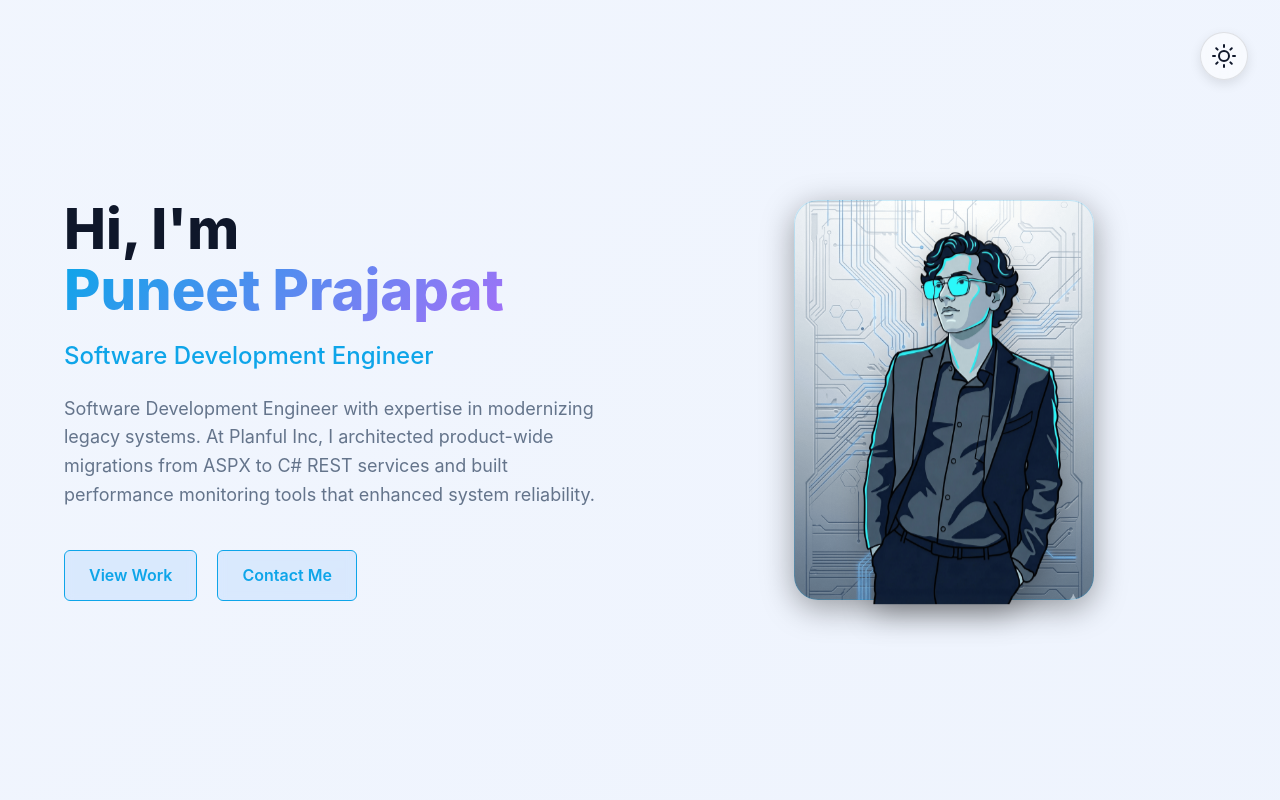
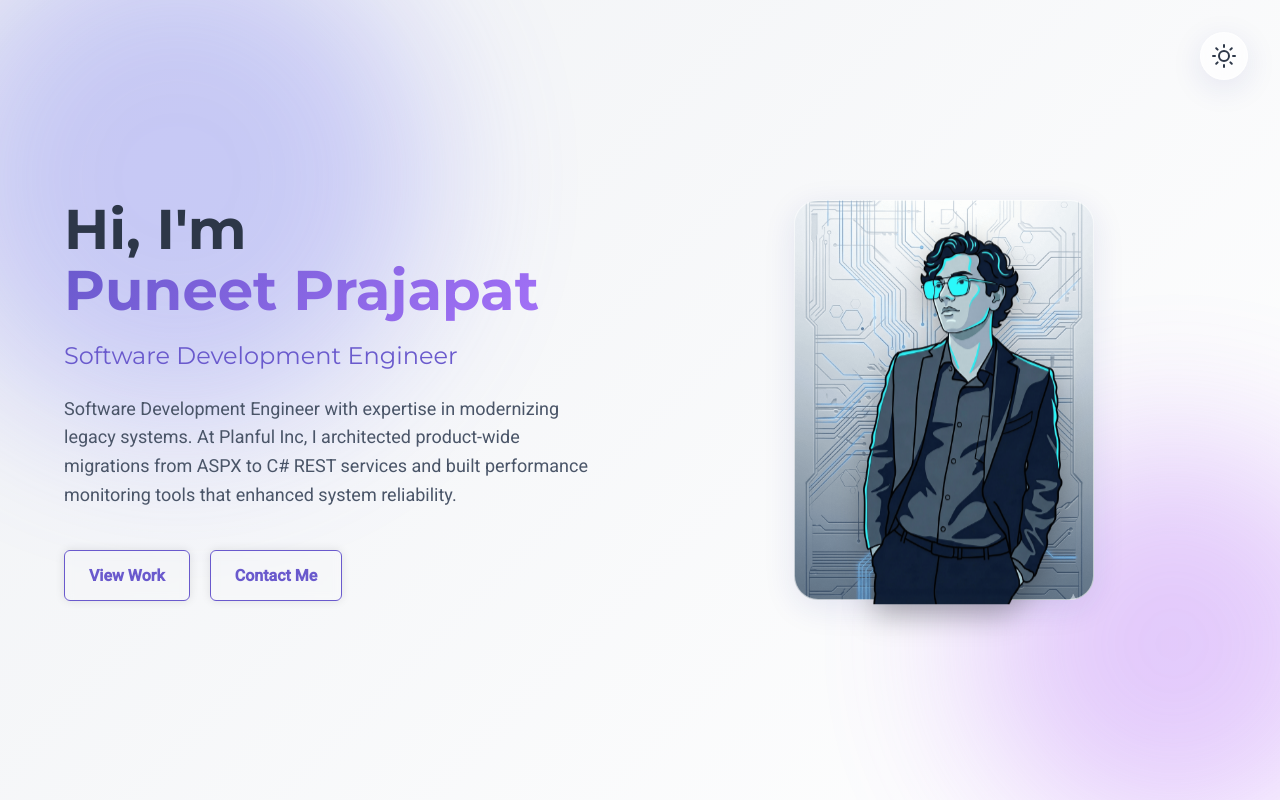
Before and after one commit to prajapat23puneet/Portfolio, a React (Vite) app: page / in a window 1280 px wide. Shown: the top 800 px of the page. Built offline with nearby package versions, Linux system fonts and the light colour scheme.

Commit message:
glass theme applied

```diff
--- a/index.html
+++ b/index.html
@@ -7,6 +7,11 @@
   <link rel="apple-touch-icon" href="/favicon.png" />
   <meta name="viewport" content="width=device-width, initial-scale=1.0" />
   <title>Puneet Prajapat | Portfolio</title>
+  <link rel="preconnect" href="https://fonts.googleapis.com/">
+  <link rel="preconnect" href="https://fonts.gstatic.com/" crossorigin>
+  <link
+    href="https://fonts.googleapis.com/css2?family=Montserrat:wght@400;600;700&family=Roboto:wght@300;400;500&display=swap"
+    rel="stylesheet">
   <link rel="preload" href="/images/tech-card-dark.png" as="image" media="(prefers-color-scheme: dark)">
   <link rel="preload" href="/images/avatar-dark.png" as="image" media="(prefers-color-scheme: dark)">
   <link rel="preload" href="/images/tech-card-light.png" as="image" media="(prefers-color-scheme: light)">
--- a/src/App.jsx
+++ b/src/App.jsx
@@ -9,6 +9,8 @@ import ThemeToggle from './components/ThemeToggle';
 function App() {
   return (
     <div className="App">
+      <div className="ambient-blob blob-1"></div>
+      <div className="ambient-blob blob-2"></div>
       <ThemeToggle />
       <Hero />
       <About />
--- a/src/components/About.css
+++ b/src/components/About.css
@@ -31,8 +31,8 @@
 .experience-card,
 .education-card {
     padding: 30px;
-    border-radius: 12px;
-    border: 1px solid var(--border-color);
+    /* border-radius: 12px; handled by .glass */
+    /* border: 1px solid var(--border-color); handled by .glass */
     transition: transform 0.2s, box-shadow 0.2s;
 }
 
--- a/src/components/Hero.css
+++ b/src/components/Hero.css
@@ -87,22 +87,9 @@
     width: 300px;
     height: 400px;
     z-index: 0;
-    /* Deep Glass Effect */
-    background-color: var(--card-bg);
-    /* Fallback/Tint */
+    /* Styles now handled by .glass utility */
     background-size: cover;
     background-position: center;
-
-    /* Smooth corners */
-    border-radius: 24px;
-
-    /* Glass properties */
-    backdrop-filter: blur(12px);
-    -webkit-backdrop-filter: blur(12px);
-
-    /* Border and Shadow */
-    border: 1px solid var(--border-color);
-    box-shadow: 0 8px 32px 0 rgba(0, 0, 0, 0.37);
 }
 
 .hero-avatar {
--- a/src/components/Hero.jsx
+++ b/src/components/Hero.jsx
@@ -64,7 +64,7 @@ const Hero = () => {
                 <div className="hero-visuals">
                     <div className="hero-image-container">
                         <div
-                            className="hero-glass-card"
+                            className="hero-glass-card glass"
                             style={{ backgroundImage: `url(${cardImage})` }}
                         ></div>
                         <motion.img
--- a/src/components/Projects.css
+++ b/src/components/Projects.css
@@ -17,9 +17,9 @@
 }
 
 .project-card {
-    background: var(--card-bg);
+    /* background: var(--card-bg); handled by .glass */
     /* Master Glass Variable */
-    border: 1px solid var(--border-color);
+    /* border: 1px solid var(--border-color); handled by .glass */
     border-radius: 16px;
     padding: 2rem;
     height: 100%;
--- a/src/components/Skills.css
+++ b/src/components/Skills.css
@@ -37,7 +37,7 @@
     flex-direction: column;
     align-items: center;
     justify-content: center;
-    background: var(--card-bg);
+    /* background: var(--card-bg); handled by .glass */
     border-radius: 1rem;
     cursor: pointer;
     transition: all 0.3s ease;
--- a/src/components/ThemeToggle.css
+++ b/src/components/ThemeToggle.css
@@ -3,13 +3,9 @@
     top: 2rem;
     right: 2rem;
     bottom: auto;
+    bottom: auto;
     /* Reset bottom */
-    background-color: rgba(22, 27, 34, 0.6);
-    /* Dark mode default glass */
-    backdrop-filter: blur(8px);
-    -webkit-backdrop-filter: blur(8px);
-    border: 1px solid rgba(255, 255, 255, 0.1);
-    box-shadow: 0 4px 12px rgba(0, 0, 0, 0.2);
+    /* background-color etc removed for .glass */
     color: var(--text-primary);
     width: 48px;
     height: 48px;
@@ -25,10 +21,7 @@
 }
 
 [data-theme='light'] .theme-toggle {
-    background-color: rgba(255, 255, 255, 0.5);
-    /* Light mode glass */
-    border: 1px solid rgba(0, 0, 0, 0.1);
-    box-shadow: 0 4px 12px rgba(0, 0, 0, 0.1);
+    /* light mode styles removed for .glass */
 }
 
 .theme-toggle:hover {
--- a/src/components/ThemeToggle.jsx
+++ b/src/components/ThemeToggle.jsx
@@ -42,7 +42,7 @@ const ThemeToggle = () => {
 
     return (
         <button
-            className="theme-toggle"
+            className="theme-toggle glass"
             onClick={toggleTheme}
             aria-label={`Switch to ${theme === 'dark' ? 'light' : 'dark'} mode`}
         >
--- a/src/index.css
+++ b/src/index.css
@@ -1,34 +1,40 @@
 /* Global Styles & Variables */
 :root {
-  /* Dark Mode Palette (Synthwave) */
+  /* Dark Mode Palette (Synthwave/Cyberpunk) */
   --bg-color: #050505;
-  --bg-gradient-start: #0f0c29;
-  --bg-gradient-end: #302b63;
-  --text-primary: #ffffff;
-  --text-secondary: #a1a1aa;
-  --accent-color: #00f2ea;
-  --accent-hover: #00c4bd;
-  /* Slightly darker cyan for hover */
+  --bg-gradient: radial-gradient(circle at top left, #1A1A2E, #0F0F1A);
+  --glass-bg: rgba(255, 255, 255, 0.05);
+  --glass-border: rgba(255, 255, 255, 0.1);
+  --glass-shadow: 0 8px 32px 0 rgba(0, 0, 0, 0.37);
+  --text-primary: #E0E0E0;
+  --text-secondary: #B0B0B0;
+  --accent-color: #8A2BE2;
+  /* Amethyst */
+  --accent-hover: #9932CC;
   --card-bg: rgba(20, 20, 30, 0.6);
+  /* Fallback */
   --hero-card-img: url('./assets/tech-card-dark.png');
-  --border-color: rgba(0, 242, 234, 0.2);
-  --backdrop-blur: blur(12px);
-  --font-main: 'Inter', -apple-system, BlinkMacSystemFont, 'Segoe UI', Roboto, Oxygen, Ubuntu, Cantarell, 'Open Sans', 'Helvetica Neue', sans-serif;
+  --backdrop-blur: blur(16px);
+  --font-header: 'Montserrat', sans-serif;
+  --font-body: 'Roboto', sans-serif;
 }
 
 [data-theme='light'] {
-  /* Light Mode Palette (Clean Tech) */
+  /* Light Mode Palette (Clean/Frost) */
   --bg-color: #ffffff;
-  --bg-gradient-start: #ffffff;
-  --bg-gradient-end: #e0eafc;
-  --text-primary: #0f172a;
-  --text-secondary: #64748b;
-  --accent-color: #0ea5e9;
-  --accent-hover: #0284c7;
-  /* Darker blue for hover */
+  --bg-gradient: linear-gradient(135deg, #F0F2F5 0%, #FFFFFF 100%);
+  --glass-bg: rgba(255, 255, 255, 0.65);
+  --glass-border: rgba(255, 255, 255, 0.6);
+  --glass-shadow: 0 8px 32px 0 rgba(31, 38, 135, 0.1);
+  --text-primary: #2D3748;
+  /* Dark Slate */
+  --text-secondary: #4A5568;
+  --accent-color: #6A5ACD;
+  /* Slate Blue */
+  --accent-hover: #7B68EE;
   --card-bg: rgba(255, 255, 255, 0.6);
+  /* Fallback */
   --hero-card-img: url('./assets/tech-card-light.png');
-  --border-color: rgba(14, 165, 233, 0.2);
 }
 
 * {
@@ -38,30 +44,15 @@
 }
 
 body {
-  font-family: var(--font-main);
-  background-color: var(--bg-color);
-  background: linear-gradient(135deg, var(--bg-gradient-start), var(--bg-gradient-end));
-  background-size: 400% 400%;
-  animation: gradientBG 15s ease infinite;
+  font-family: var(--font-body);
+  background: var(--bg-gradient);
+  background-attachment: fixed;
+  /* Keeps gradient fixed during scroll */
   color: var(--text-primary);
   line-height: 1.6;
   -webkit-font-smoothing: antialiased;
   transition: background 0.5s ease, color 0.3s ease;
-  padding-bottom: 100px;
-}
-
-@keyframes gradientBG {
-  0% {
-    background-position: 0% 50%;
-  }
-
-  50% {
-    background-position: 100% 50%;
-  }
-
-  100% {
-    background-position: 0% 50%;
-  }
+  min-height: 100vh;
 }
 
 h1,
@@ -70,6 +61,7 @@ h3,
 h4,
 h5,
 h6 {
+  font-family: var(--font-header);
   color: var(--text-primary);
   line-height: 1.2;
 }
@@ -102,6 +94,22 @@ section {
 }
 
 /* Utilities */
+.glass {
+  background: var(--glass-bg);
+  backdrop-filter: var(--backdrop-blur);
+  -webkit-backdrop-filter: var(--backdrop-blur);
+  border: 1px solid var(--glass-border);
+  box-shadow: var(--glass-shadow);
+  border-radius: 1.5rem;
+  /* rounded-3xl */
+  transition: transform 0.3s ease, box-shadow 0.3s ease;
+}
+
+.glass:hover {
+  transform: translateY(-5px);
+  box-shadow: 0 12px 40px 0 rgba(0, 0, 0, 0.4);
+}
+
 .text-accent {
   color: var(--accent-color);
 }
@@ -110,17 +118,12 @@ section {
   color: var(--text-secondary);
 }
 
-.glass {
-  background: var(--card-bg);
-  backdrop-filter: var(--backdrop-blur);
-  -webkit-backdrop-filter: var(--backdrop-blur);
-  border: 1px solid var(--border-color);
-}
-
 .btn {
   display: inline-block;
   padding: 12px 24px;
   background-color: rgba(88, 166, 255, 0.15);
+  /* Keep base transparency or switch to accent transparent? usage check */
+  background: transparent;
   color: var(--accent-color);
   border-radius: 6px;
   font-weight: 600;
@@ -129,6 +132,8 @@ section {
   backdrop-filter: blur(4px);
   -webkit-backdrop-filter: blur(4px);
   cursor: pointer;
+  box-shadow: 0 0 10px rgba(0, 0, 0, 0.1);
+  /* Slight glow hint */
 }
 
 .btn:hover {
@@ -137,3 +142,42 @@ section {
   text-decoration: none;
   box-shadow: 0 0 15px var(--accent-color);
 }
+
+/* Ambient Blobs */
+.ambient-blob {
+  position: fixed;
+  border-radius: 50%;
+  filter: blur(80px);
+  z-index: -1;
+  opacity: 0.3;
+  animation: float 20s infinite alternate;
+}
+
+.blob-1 {
+  width: 500px;
+  height: 500px;
+  background: #6366f1;
+  /* Indigo */
+  top: -100px;
+  left: -100px;
+}
+
+.blob-2 {
+  width: 400px;
+  height: 400px;
+  background: #a855f7;
+  /* Purple */
+  bottom: 0;
+  right: -50px;
+  animation-delay: -5s;
+}
+
+@keyframes float {
+  0% {
+    transform: translate(0, 0);
+  }
+
+  100% {
+    transform: translate(50px, 50px);
+  }
+}
```
